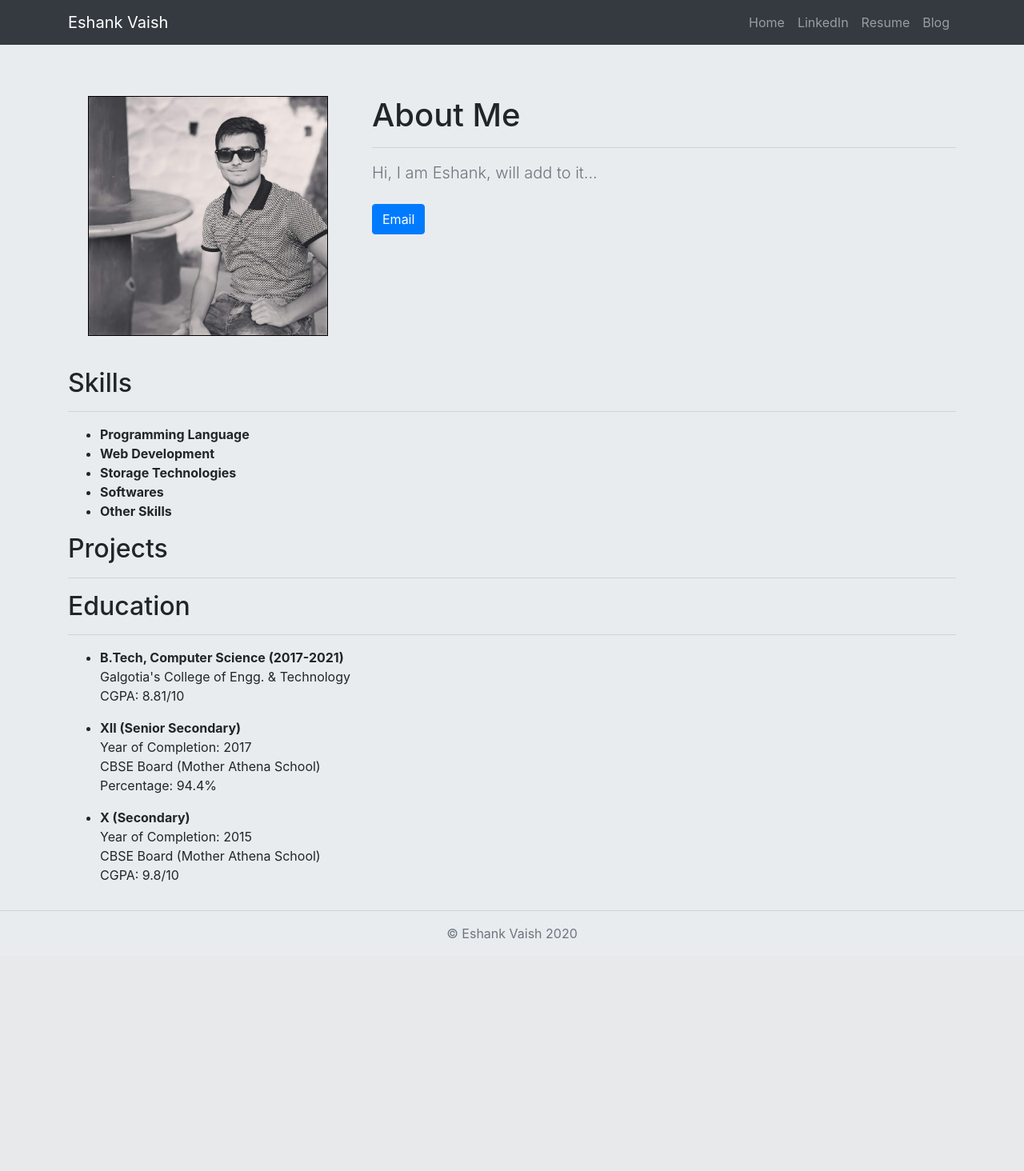
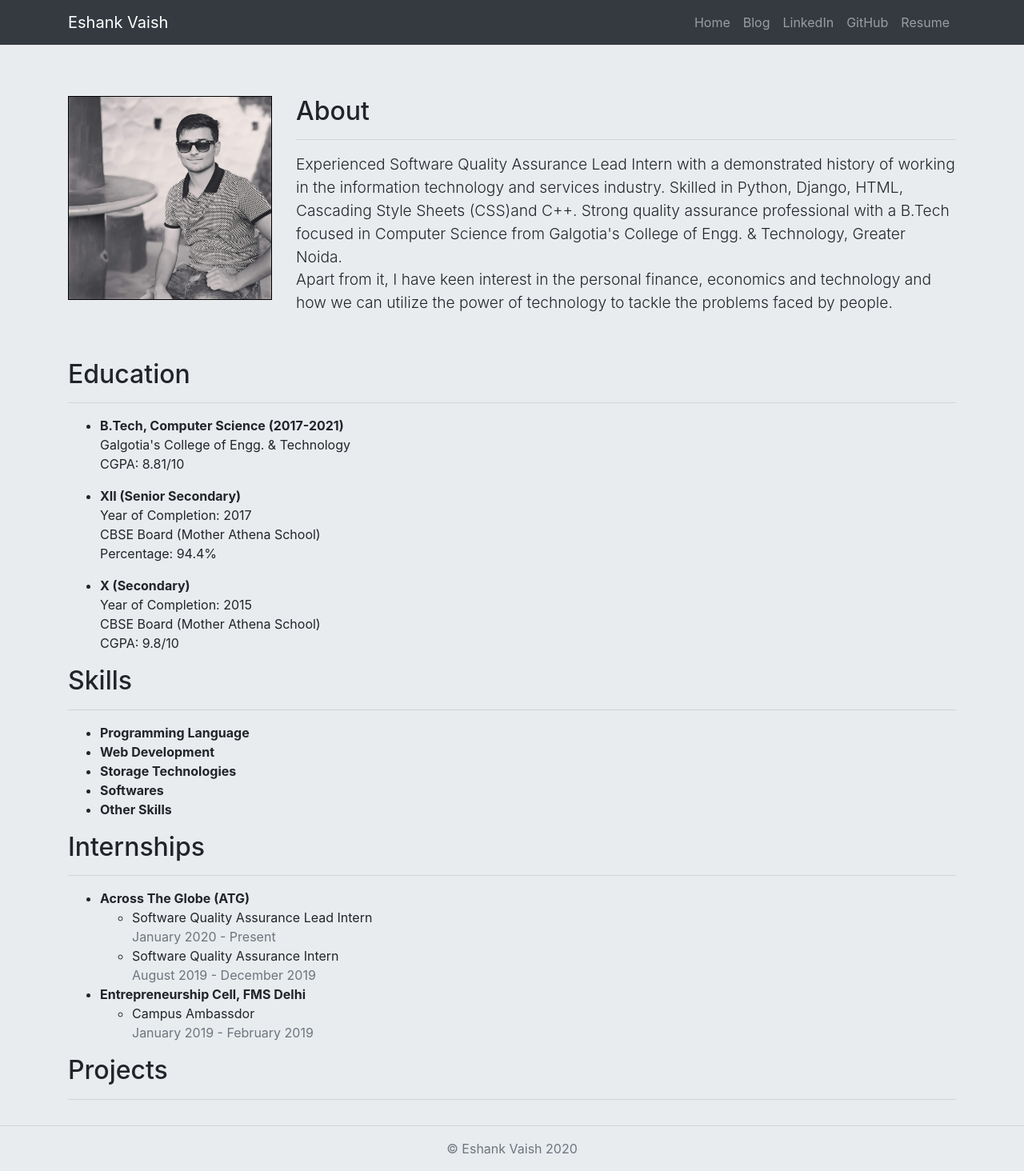
Before and after one commit to eshankvaish/portfolio-project, a Django app: page / in a window 1280 px wide. Shown: the whole page at 80% size. Before the commit the page ends 1174 px from the top, so only its background shows below. Run offline with Django 3.2, Linux system fonts and the light colour scheme; data that the repository does not hold is empty; some libraries are stand-ins or nearby versions.

Commit message:
Completed

```diff
--- a/blog/templates/blog/allblogs.html
+++ b/blog/templates/blog/allblogs.html
@@ -5,10 +5,12 @@
 
 <main role="main">
     <div class="container">
+        <hr>
     <h1 class="text-center pt-3">
         Welcome to Eshank's Blog
     </h1>
     <br>
+    {% if blogs %}
     <h2>
         Latest posts
     </h2>
@@ -20,6 +22,9 @@
         <p>{{ blog.summary }}</p>
         <hr>
     {% endfor %}
+    {% else %}
+      <h2 class="text-center">No Blogs Available!!!</h2>
+    {% endif %}
     </div>
 
 </main>
--- a/blog/views.py
+++ b/blog/views.py
@@ -4,7 +4,7 @@ from .models import Blog
 # Create your views here.
 
 def allblogs(request):
-    blog = Blog.objects
+    blog = Blog.objects.filter().order_by('-id')
     return render(request, 'blog/allblogs.html', {'blogs':blog})
 
 def detail(request, blog_id):
--- a/jobs/templates/jobs/home.html
+++ b/jobs/templates/jobs/home.html
@@ -9,20 +9,62 @@
   <section class="jumbotron text-center" style="margin-bottom: 0px; padding-bottom: 40px;">
     <div class="container">
       <div class="row">
-        <div class="col-4">
+        <div class="col-3">
           <img class="img-fluid" src="{% static 'eshank1.jpg' %}" alt="" height="300px" width="300px" style="border: 1px solid black;">
         </div>
-        <div class="col-8 text-left">
-          <h1>About Me</h1>
+        <div class="col-9 text-left">
+          <h2>About</h2>
             <hr>
-            <p class="lead text-muted">Hi, I am Eshank, will add to it...</p>
-            <p><a href="mailto:eshank.vaish@gmail.com" class="btn btn-primary my-2">Email</a></p>
+            <p class="lead" style="font-size: 1.2rem;">
+              Experienced Software Quality Assurance Lead Intern with a demonstrated history of working in the information technology and services industry. Skilled in Python, Django, HTML, Cascading Style Sheets (CSS)and C++. Strong quality assurance professional with a B.Tech focused in Computer Science from Galgotia's College of Engg. & Technology, Greater Noida.
+              <br>
+              Apart from it, I have keen interest in the personal finance, economics and technology and how we can utilize the power of technology to tackle the problems faced by people.
+            </p>
         </div>
       </div>
     </div>
 
   </section>
   <div class="album py-5 jumbotron" style="padding-top: 0px !important; padding-bottom: 0px !important;">
+    <div class="container">
+      <h2>Education</h2>
+      <hr>
+      <ul>
+        <li>
+        <p>
+          <b>B.Tech, Computer Science (2017-2021)</b>
+          <br>
+          Galgotia's College of Engg. & Technology
+          <br>
+          CGPA: 8.81/10
+        </p>
+    </li>
+    <li>
+
+        <p>
+          <b>XII (Senior Secondary)</b>
+          <br>
+          Year of Completion: 2017
+          <br>
+          CBSE Board (Mother Athena School)
+          <br>
+          Percentage: 94.4%
+        </p>
+
+    </li>
+    <li>
+        <p>
+          <b>X (Secondary)</b>
+          <br>
+          Year of Completion: 2015
+          <br>
+          CBSE Board (Mother Athena School)
+          <br>
+          CGPA: 9.8/10
+        </p>
+    </li>
+    </ul>
+    </div>
     <div class="container">
       <h2>Skills</h2>
       <hr>
@@ -70,6 +112,34 @@
       </ul>
     </div>
     <div class="container">
+      <h2>Internships</h2>
+      <hr>
+      <ul>
+        <li>
+          <b><a href="https://www.atg.world" target="_blank" style="text-decoration: none; color: inherit;">Across The Globe (ATG)</a></b>
+          <ul>
+            <li>
+              Software Quality Assurance Lead Intern <br>
+              <span class="text-muted"> January 2020 - Present</span>
+            </li>
+            <li>
+              Software Quality Assurance Intern <br>
+              <span class="text-muted"> August 2019 - December 2019</span>
+            </li>
+          </ul>
+        </li>
+        <li>
+          <b><a href="http://www.ecell-fms.com/" target="_blank" style="text-decoration: none; color: inherit;">Entrepreneurship Cell, FMS Delhi</a></b>
+          <ul>
+            <li>
+              Campus Ambassdor <br>
+              <span class="text-muted"> January 2019 - February 2019</span>
+            </li>
+          </ul>
+        </li>
+      </ul>
+    </div>
+    <div class="container">
       <h2>Projects</h2>
       <hr>
       <ul>
@@ -78,52 +148,14 @@
             <b>{{ project.title }}</b>
               <ul>
                 <li>{{ project.summary }}</li>
-                <li><a href="{{ project.url }}" target="_blank">View Project</a></li>
+                <li><a href="{{ project.url }}" target="_blank" style="text-decoration: none; color: inherit;">View on GitHub <i class='fas fa-external-link-alt'></i></a></li>
               </ul>
           </li>
         {% endfor %}
       </ul>
     </div>
 
-  <div class="container">
-    <h2>Education</h2>
-    <hr>
-    <ul>
-      <li>
-      <p>
-        <b>B.Tech, Computer Science (2017-2021)</b>
-        <br>
-        Galgotia's College of Engg. & Technology
-        <br>
-        CGPA: 8.81/10
-      </p>
-  </li>
-  <li>
 
-      <p>
-        <b>XII (Senior Secondary)</b>
-        <br>
-        Year of Completion: 2017
-        <br>
-        CBSE Board (Mother Athena School)
-        <br>
-        Percentage: 94.4%
-      </p>
-
-  </li>
-  <li>
-      <p>
-        <b>X (Secondary)</b>
-        <br>
-        Year of Completion: 2015
-        <br>
-        CBSE Board (Mother Athena School)
-        <br>
-        CGPA: 9.8/10
-      </p>
-  </li>
-  </ul>
-  </div>
 </div>
 </main>
 
--- a/jobs/views.py
+++ b/jobs/views.py
@@ -4,12 +4,12 @@ from .models import Project, Skills, Skilltype
 # Create your views here.
 
 def home(request):
-    programming = Skills.objects.all().filter(type__name="Programming Language")
-    web = Skills.objects.all().filter(type__name="Web Development")
-    storage = Skills.objects.all().filter(type__name="Storage Technologies")
-    software = Skills.objects.all().filter(type__name="Software")
-    others = Skills.objects.all().filter(type__name="Other")
-    projects = Project.objects.all()
+    programming = Skills.objects.all().filter(type__name="Programming Language").order_by('-id')
+    web = Skills.objects.all().filter(type__name="Web Development").order_by('-id')
+    storage = Skills.objects.all().filter(type__name="Storage Technologies").order_by(('-id'))
+    software = Skills.objects.all().filter(type__name="Software").order_by(('-id'))
+    others = Skills.objects.all().filter(type__name="Other").order_by(('-id'))
+    projects = Project.objects.all().order_by(('-id'))
 
     my_dict = {
         'programming' : programming,
--- a/portfolio/templates/base.html
+++ b/portfolio/templates/base.html
@@ -57,9 +57,10 @@
             <div class="collapse navbar-collapse" id="navbarNavAltMarkup">
               <div class="navbar-nav ml-auto">
                 <a class="nav-item nav-link" href="{% url 'home' %}">Home</a>
+                <a class="nav-item nav-link" href="{% url 'allblogs' %}">Blog</a>
                 <a class="nav-item nav-link" href="https://www.linkedin.com/in/eshankvaish/" target="_blank">LinkedIn</a>
-                <a class="nav-item nav-link" href="{% static 'Eshank_resume.pdf' %}" target="_blank">Resume</a>
-                <a class="nav-item nav-link" href="{% url 'allblogs' %}">Blog</a>
+                <a class="nav-item nav-link" href="https://www.github.com/eshankvaish" target="_blank">GitHub</a>
+                <a class="nav-item nav-link" href="{% static 'Resume_07042020.pdf' %}" target="_blank">Resume</a>
               </div>
             </div>
           </div>
@@ -79,4 +80,5 @@
 <script src="https://code.jquery.com/jquery-3.4.1.slim.min.js" integrity="sha384-J6qa4849blE2+poT4WnyKhv5vZF5SrPo0iEjwBvKU7imGFAV0wwj1yYfoRSJoZ+n" crossorigin="anonymous"></script>
 <script src="https://cdn.jsdelivr.net/npm/popper.js@1.16.0/dist/umd/popper.min.js" integrity="sha384-Q6E9RHvbIyZFJoft+2mJbHaEWldlvI9IOYy5n3zV9zzTtmI3UksdQRVvoxMfooAo" crossorigin="anonymous"></script>
 <script src="https://stackpath.bootstrapcdn.com/bootstrap/4.4.1/js/bootstrap.min.js" integrity="sha384-wfSDF2E50Y2D1uUdj0O3uMBJnjuUD4Ih7YwaYd1iqfktj0Uod8GCExl3Og8ifwB6" crossorigin="anonymous"></script>
+<script src='https://kit.fontawesome.com/a076d05399.js'></script>
 </html>
```
Also changed, not shown: 1 other file.
